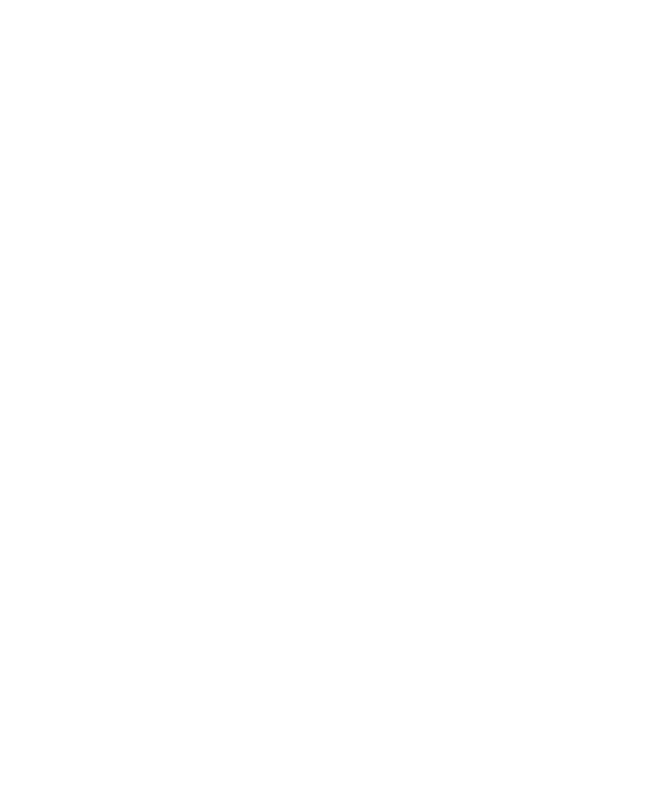
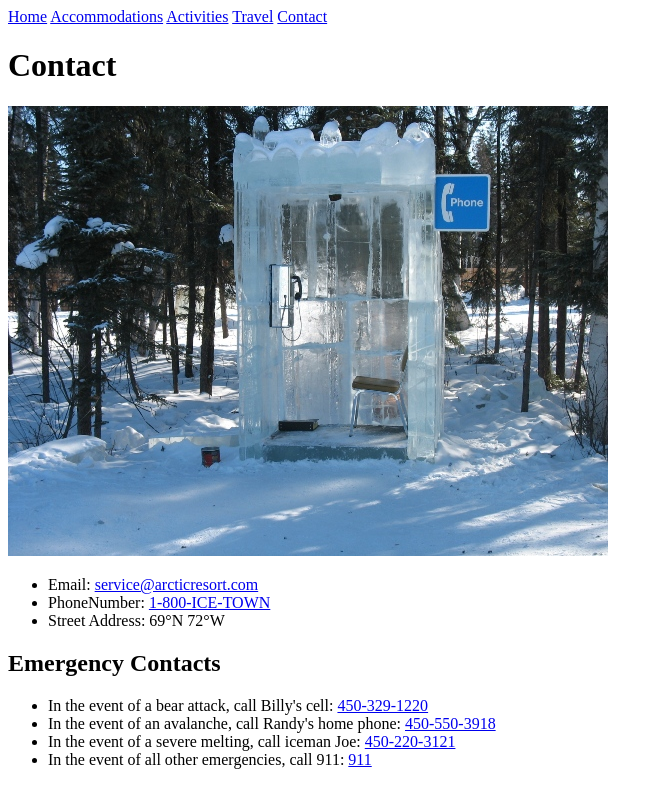
Before and after one commit to stormihoebe/arcticland_resort, a plain HTML site: page contact.html in a window 1280 px wide. Shown: the whole page, without its empty margins (0-663 px from the left). Drawn offline with Linux system fonts and the light colour scheme.

Commit message:
Added details to contact page

```diff
--- a/contact.html
+++ b/contact.html
@@ -1,8 +1,29 @@
 <!DOCTYPE html>
 <html>
   <head>
-    <title>ArticLand Resort</title>
+    <link href="css/styles.css" rel="stylesheet" type="text/css">
+    <title>AR Travel Arrangements</title>
   </head>
   <body>
+    <nav>
+      <a href="index.html">Home</a>
+      <a href="accommodations.html">Accommodations</a>
+      <a href="activities.html">Activities</a>
+      <a href="travel.html">Travel</a>
+      <a href="contact.html">Contact</a>
+    </nav>
+    <h1>Contact</h1>
+    <img src="img/ice_phone.jpg" alt="phone booth made out of ice">
+    <ul>
+      <li>Email: <a href="mailto:service@arcticresrot.com">service@arcticresort.com</a></li>
+      <li>PhoneNumber: <a href="tel:1-800-932-2039">1-800-ICE-TOWN</a></li>
+      <li>Street Address: 69°N 72°W</li>
+    </ul>
+    <h2>Emergency Contacts</h2>
+      <ul>
+        <li>In the event of a bear attack, call Billy's cell: <a href="tel:1-800-932-2039">450-329-1220</a></li>
+        <li>In the event of an avalanche, call Randy's home phone:  <a href="tel:1-800-932-2039">450-550-3918</a></li>
+        <li>In the event of a severe melting, call iceman Joe:  <a href="tel:1-800-932-2039">450-220-3121</a></li>
+        <li>In the event of all other emergencies, call 911:   <a href="tel:1-800-932-2039">911</a></li>
   </body>
 </html>
```
Also changed, not shown: accommodations.html (+1 -0 lines), activities.html (+6 -14 lines), index.html (+1 -0 lines), pictures.html (+1 -0 lines), travel.html (+2 -1 lines), img/iceRaft.jpg (added), img/ice_phone.jpg (added).
